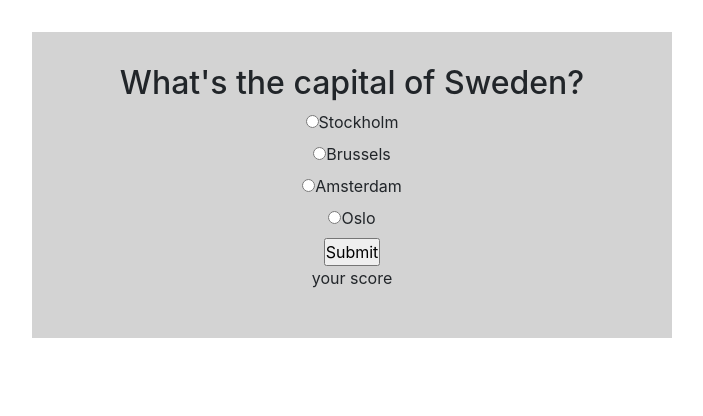
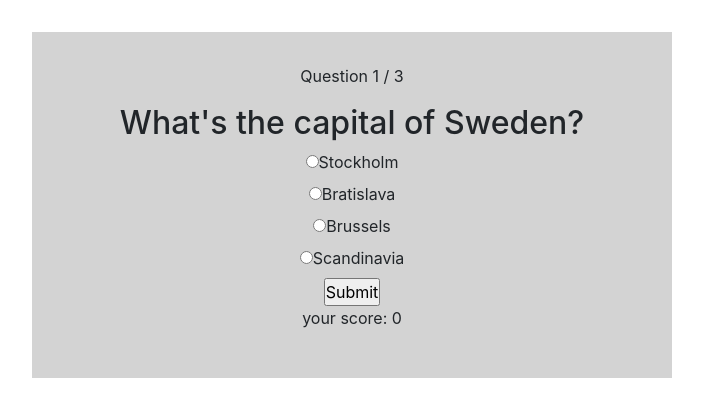
Before and after one commit to DaNiels89/quiz, a React (Create React App) app: page / in a window 1280 px wide. Shown: the top 416 px of the page, without its empty margins (288-991 px from the left). Built offline with nearby package versions, Linux system fonts and the light colour scheme; a small style sheet from the web is missing.

Commit message:
questionstateupdate

```diff
--- a/src/App.css
+++ b/src/App.css
@@ -16,3 +16,7 @@
   padding:2em;
   width: 50%;
 }
+
+.answerInput {
+  background-color:green;
+}
--- a/src/App.js
+++ b/src/App.js
@@ -5,18 +5,29 @@ import './App.css';
 import data from './trivia.json';
 import Question from './components/Question';
 import Score from './components/Score';
+import Progress from './components/Progress';
 
 function App() {
 
   const [question, setQuestion] = useState(0)
+  const [score,setScore] = useState(0);
 
-  data.map(answer => {return(answer.allAnswers )})
+  let shuffled = data[question].allAnswers.sort(() => Math.random() - 0.5)
+
+  function nextQuestion () {
+    setQuestion(question + 1)
+  }
+
+  function scoreUp () {
+    setScore(score + 1)
+  }
 
   return <div className='container'>
+  <Progress question={data[question].id} length={data.length}/>
     <Question
-      question={data[question].question} answer={data[question].answer} allAnswers={data[question].allAnswers}
+      question={data[question].question} answer={data[question].answer} allAnswers={shuffled} next={() => {nextQuestion()}} scoreUp={() => {scoreUp()}}
     />
-    <Score/>
+    <Score score={score}/>
   </div>;
 
 }
--- /dev/null
+++ b/src/components/Progress.js
@@ -0,0 +1,8 @@
+import React from 'react'
+
+function Progress(props) {
+    return(
+        <p>Question {props.question} / {props.length}</p>
+    )
+}
+export default Progress
--- a/src/components/Question.js
+++ b/src/components/Question.js
@@ -1,4 +1,4 @@
-import React from 'react';
+import React, {useState} from 'react';
 import { useForm } from 'react-hook-form';
 import '../assets/css/Question.css';
 import data from '../trivia.json';
@@ -6,28 +6,44 @@ import data from '../trivia.json';
 export default function Question(props) {
 
   const { register, handleSubmit } = useForm();
-  const onSubmit = data => console.log(data);
+  const [green, setGreen] = useState("")
+  function onSubmit(res, e) {
 
+    if (res.answer === ''){
+      alert('please select an answer')
+    } else if (res.answer === props.answer){
+      setGreen("answerInput")
+      setTimeout(props.scoreUp(), 500)
+      setTimeout(props.next(), 500)
+
+    }
+    else {
+      setGreen("answerInput")
+      setTimeout(props.next(), 500)
+
+      // change css
+    }
+  }
   return (
     <div>
       <h2>{props.question}</h2>
       <form onSubmit={handleSubmit(onSubmit)}>
         <fieldset>
           <div>
-            <input id="answer1" name="answer" type="radio" />
-            <label>{props.answer}</label>
+            <input id="answer1" name="answer" type="radio" value={props.allAnswers[0]} ref={register} />
+            <label className={green}>{props.allAnswers[0]}</label>
           </div>
           <div>
-            <input id="answer2" name="answer" type="radio" />
-            <label>Brussels</label>
+            <input id="answer2" name="answer" type="radio" value={props.allAnswers[1]} ref={register}/>
+            <label className={green}>{props.allAnswers[1]}</label>
           </div>
           <div>
-            <input id="answer3" name="answer" type="radio" />
-            <label>Amsterdam</label>
+            <input id="answer3" name="answer" type="radio" value={props.allAnswers[2]} ref={register}/>
+            <label className={green}>{props.allAnswers[2]}</label>
           </div>
           <div>
-            <input id="answer4" name="answer" type="radio" />
-            <label>Oslo</label>
+            <input id="answer4" name="answer" type="radio" value={props.allAnswers[3]} ref={register}/>
+            <label className={green}>{props.allAnswers[3]}</label>
           </div>
           <input type="submit" value="Submit" />
         </fieldset>
--- a/src/components/Score.js
+++ b/src/components/Score.js
@@ -1,10 +1,9 @@
 import React from 'react'
 
-function Score() {
+function Score(props) {
     return(
-        <div>
-        <p>your score</p>
-        </div>
+
+        <p>your score: {props.score}</p>
     )
 }
 
```
